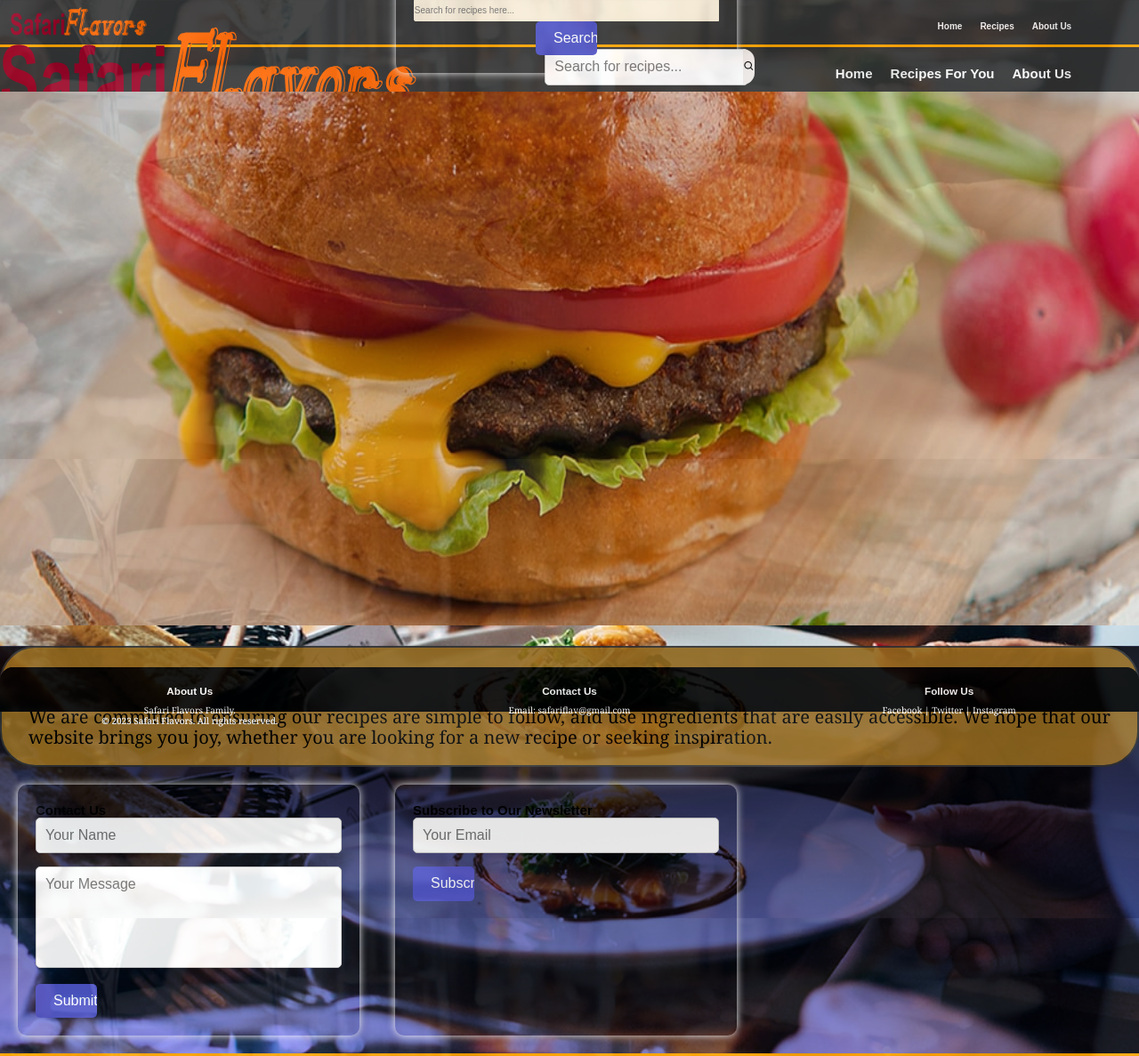
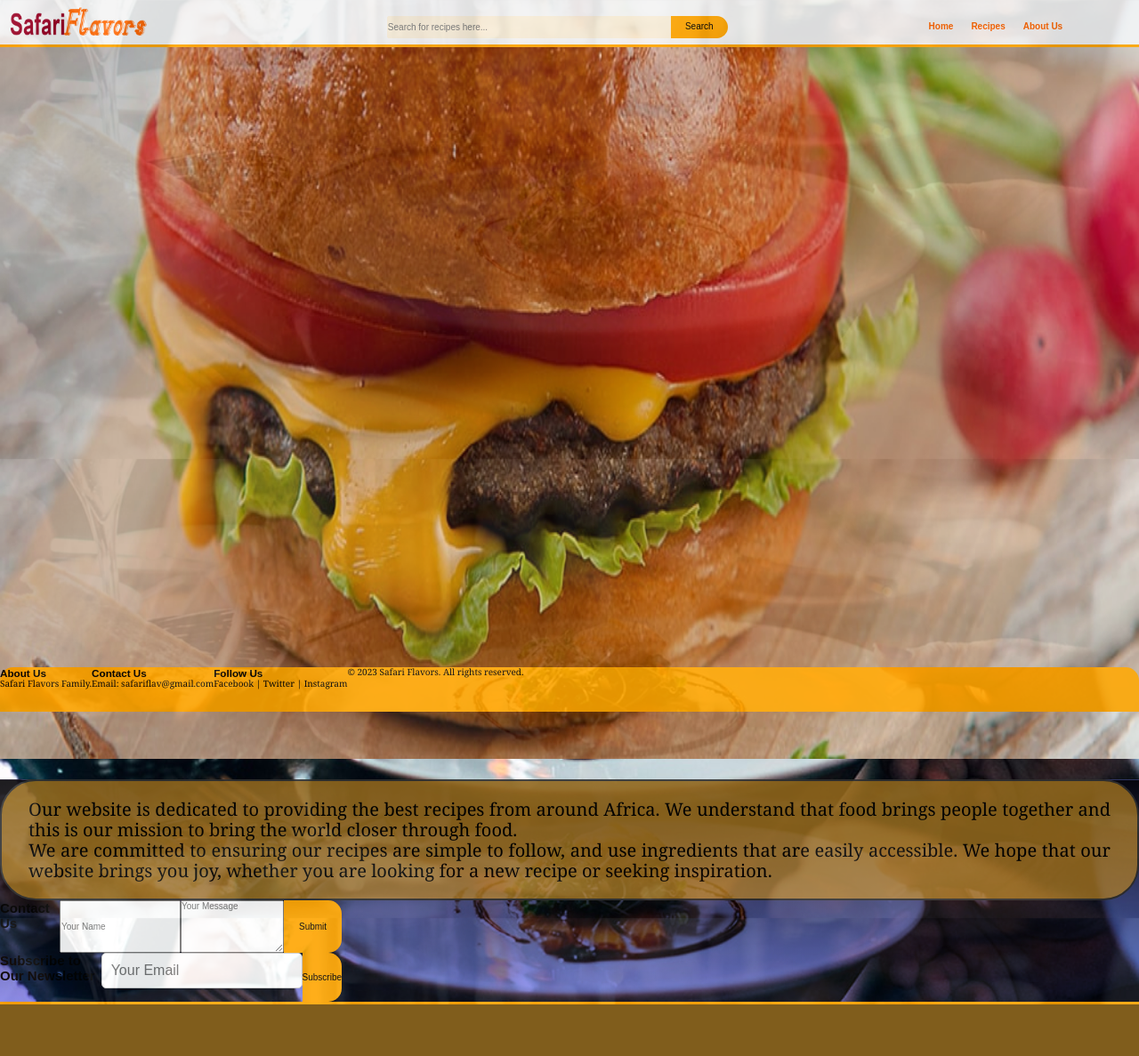
Before and after one commit to Rayidahub/SAFARIFLAVORS, a Flask app: page /about/ in a window 1280 px wide. Shown: the whole page at 89% size. After the commit the page ends 1129 px from the top, so only its background shows below. Run offline with Flask 3, Linux system fonts and the light colour scheme.

Commit message:
transformed nav in main.css and cleaned about.css

```diff
--- a/SafariFlavors/static/css/about-style.css
+++ /dev/null
@@ -1,296 +0,0 @@
-body {
-    font-family: Arial, sans-serif;
-}
-body {
-    background-image: url('/SafariFlavors/static/1.jpg');
-    background-size: contain;
-    opacity: 0.9;
-    font-family: Arial, sans-serif;
-    margin: 0;
-    padding: 0;
-    background-color: #f4f4f4;
-}
-p{
-    font-family: Georgia, 'Times New Roman', Times, serif;
-    font-weight: 400;
-}
-
-#header {
-    display: flex;
-    justify-content: space-between;
-    align-items: center;
-    background-color: #333;
-    color: #fff;
-    padding: 12px 2px;
-    text-align: center;
-}
-
-.sflogo {
-    /* float: left;
-    margin: 0;
-    height: 20px; */
-    width: 200px;
-}
-
-.nav-list {
-    list-style-type: none;
-    padding: 0;
-    display: flex;
-    justify-content: center;
-    margin-top: 10px;
-}
-
-.nav-item img {
-    width: 50px;
-    height: 50px;
-}
-.nav-item {
-    margin: 0 10px;
-}
-
-.nav-item a {
-    color: #fff;
-    text-decoration: none;
-}
-
-.search-bar {
-    display: flex;
-    justify-content: center;
-    margin-top: 10px;
-    border-radius: 25px;
-}
-
-.search-input {
-    width: 200px;
-    padding: 10px 10px;
-    border-radius: 30px;
-    outline: none;
-    border: none;
-    border-radius: 50px 0px 0 50px ;
-    padding:10px 10px ;
-    border: none;
-}
-.search-btn1{
-    border-radius: 0 50px 50px 0;
-    margin-left: -6px;
-    height: 40px;
-    /* padding: 10px 10px; */
-    background-color: rgb(243, 238, 235);
-    border: none;
-}
-.search-btn{
-    border-radius: 0 50px 50px 0;
-    margin-left: -6px;
-    padding: 10px 10px;
-    background-color: rgb(243, 238, 235);
-    border: none;
-}
-.search-btn:hover{
-background-color: rgb(160, 163, 161);
-}
-i{
-    font-size: 13px;
-}
-#serve{
-    background-color: rgb(47, 47, 48);
-   border-radius: 30px;
-   padding: 2px;
-}
-
-.container {
-    justify-content: center;
-    align-items: center;
-
-}
-
-.cover-image {
-    width: 100%;
-    height: 600px;
-
-}
-.form-style{
-    position: relative;
-    margin-left: auto;
-    margin-right: auto;
-    box-shadow: 0, 0, 0.5 #fff ;
-}
-.main{
-
-    /* background: linear-gradient(to bottom, #1f1f1f, #31313100); */
-    background-image: linear-gradient(to bottom, #4e54c8, #8f94fb);
-    background-image: url('/static/1.jpg'), linear-gradient(to bottom, #07070f, #8f94fb);
-    background-size: cover;
-    background-position: center;
-    background-blend-mode: multiply; /* Adjust blend mode as needed */
-
-}
-.form{
-    display: flex;
-}
-.content {
-
-    display: block;
-    margin-top: 20px;
-    text-align: justify;
-    margin-left: auto;
-    margin-right: auto;
-    border:2px solid rgb(48, 48, 48);
-    padding: 20px 30px;
-    border-radius: 40px;
-    font-size: 20px;
-    background-color: rgba(206, 147, 38, 0.692);
-}
-/* styles.css */
-
-form {
-    display: block;
-    max-width: 400px;
-    margin: 10px;
-    /* background-color:  rgb(206, 147, 38); */
-    padding: 20px;
-    margin: 20px;
-    border-radius: 10px;
-    box-shadow: 0 0 10px white;
-}
-
-input[type="text"],
-textarea {
-    width: 100%;
-    padding: 10px;
-    margin-bottom: 15px;
-    border: 1px solid #ccc;
-    border-radius: 5px;
-    box-sizing: border-box;
-    font-size: 16px;
-}
-
-textarea {
-    resize: none;
-}
-
-input[type="submit"] {
-    padding: 10px 20px;
-    background-color: #4e54c8;
-    color: #fff;
-    border: none;
-    border-radius: 5px;
-    cursor: pointer;
-    font-size: 16px;
-}
-
-input[type="submit"]:hover {
-    background-color: rgb(30, 255, 0);
-}
-.input-email{
-    width: 100%;
-    padding: 10px;
-    margin-bottom: 15px;
-    border: 1px solid #ccc;
-    border-radius: 5px;
-    box-sizing: border-box;
-    font-size: 16px;
-}
-/*
-.contact-form {
-    display: flex;
-    flex-direction: column;
-    justify-content: center;
-    align-items: center;
-    width: auto;
-    margin-top: 20px;
-}
-.form{
-    display: flex;
-    flex-direction: column;
-    justify-content: center;
-    align-items: center;
-}
- .contact{
-    display: flex;
-    float: left;
-    flex-direction: row;
-    justify-content: center;
-    align-items: center;
-    background-color: rgb(247, 238, 160);
-    margin-top: 20px;
-    padding: 20px;
-}
-.contact-form input, .contact-form textarea {
-    margin-bottom: 10px;
-    padding: 10px 20px;
-    border: none;
-    border-radius: 30px;
-    width: 200px;
-}
-.submit-btn{
-    font-weight: 800;
-}
-.submit-btn:hover{
-    background-color: rgb(230, 159, 27);
-    color: rgb(6, 5, 10);
-}
-.newsletter-section {
-    display: flex;
-    flex-direction: column;
-    align-items: center;
-    width: 100%;
-    margin-top: 20px;
-    background-color: #5e270359;
-    padding: 30px;
-}
-
-.newsletter-section input {
-    margin-bottom: 10px;
-    padding: 10px 20px;
-    border: none;
-    border-radius: 30px;
-} */
-.subscribe-btn{
-    background-color: rgb(224, 5, 5);
-    color: #dfd1d1;
-    font-weight: 800;
-}
-.subscribe-btn:hover{
-    background-color: rgb(240, 239, 236);
-    cursor: pointer;
-    color: rgb(214, 66, 7);
-
-}
-.footer-grid {
-    background-color: #000000;
-    color: #fff;
-    display: grid;
-    grid-template-columns: 1fr 1fr 1fr;
-    padding: 20px 0;
-    text-align: center;
-}
-
-.footer-title {
-    margin-bottom: 10px;
-}
-
-.footer-about,
-.footer-contact,
-.footer-follow {
-    grid-column: span 1;
-}
-
-.footer-text {
-    grid-column: 1 / span 3;
-    text-align: center;
-
-}
-
-footer{
-    left: 0;
-    bottom: 0;
-    width: 100%;
-    text-align: center;
-    background-color: #f5f5dc;
-    min-height: auto;
-}
-footer>p{
-    position: relative;
-    text-align: center;
-    margin: auto;
-}
--- /dev/null
+++ b/SafariFlavors/static/css/about.css
@@ -0,0 +1,93 @@
+body {
+    font-family: Arial, sans-serif;
+}
+body {
+    background-image: url('/SafariFlavors/static/1.jpg');
+    background-size: contain;
+    opacity: 0.9;
+    font-family: Arial, sans-serif;
+    margin: 0;
+    padding: 0;
+    background-color: #f4f4f4;
+}
+p{
+    font-family: Georgia, 'Times New Roman', Times, serif;
+    font-weight: 400;
+}
+
+.sflogo {
+    width: 200px;
+}
+
+i{
+    font-size: 13px;
+}
+#serve{
+    background-color: rgb(47, 47, 48);
+   border-radius: 30px;
+   padding: 2px;
+}
+
+.container {
+    justify-content: center;
+    align-items: center;
+
+}
+
+.cover-image {
+    width: 100%;
+    height: 100vh;
+
+}
+.form-style{
+    position: relative;
+    margin-left: auto;
+    margin-right: auto;
+    box-shadow: 0, 0, 0.5 #fff ;
+}
+.main{
+
+    /* background: linear-gradient(to bottom, #1f1f1f, #31313100); */
+    background-image: linear-gradient(to bottom, #4e54c8, #8f94fb);
+    background-image: url('/static/1.jpg'), linear-gradient(to bottom, #07070f, #8f94fb);
+    background-size: cover;
+    background-position: center;
+    background-blend-mode: multiply; /* Adjust blend mode as needed */
+
+}
+
+.content {
+
+    display: block;
+    margin-top: 20px;
+    text-align: justify;
+    margin-left: auto;
+    margin-right: auto;
+    border:2px solid rgb(48, 48, 48);
+    padding: 20px 30px;
+    border-radius: 40px;
+    font-size: 20px;
+    background-color: rgba(206, 147, 38, 0.692);
+}
+
+.input-email{
+    width: 100%;
+    padding: 10px;
+    margin-bottom: 15px;
+    border: 1px solid #ccc;
+    border-radius: 5px;
+    box-sizing: border-box;
+    font-size: 16px;
+}
+
+.subscribe-btn{
+    background-color: rgb(224, 5, 5);
+    color: #dfd1d1;
+    font-weight: 800;
+}
+.subscribe-btn:hover{
+    background-color: rgb(240, 239, 236);
+    cursor: pointer;
+    color: rgb(214, 66, 7);
+
+}
--- a/SafariFlavors/static/css/main.css
+++ b/SafariFlavors/static/css/main.css
@@ -15,8 +15,9 @@
 :root {
     --background-color-light: rgb(199, 190, 190);
     --color-orange: orange;
+    --button-hover: rgb(255, 140, 0);
     --nav-header-color: rgb(255, 102, 0);
-    --menu-btn-transition: 0.1s ease-out;
+    --btn-transition: 0.1s ease-out;
     --search-background-color: rgb(249, 238, 216);
     --outline: 1px solid black;
 }
@@ -86,6 +87,12 @@
     text-decoration: none;
 }
 
+.nav-item:hover {
+    transform: scale(1.1);
+    transform-origin: center;
+    transition: var(--btn-transition);
+}
+
 .nav-item ::before {
     content: '';
     position: absolute;
@@ -135,7 +142,17 @@
 
 input[type='submit'] {
     width: 20%;
+    border-top-right-radius: 15px;
+    border-bottom-right-radius: 15px;
     background-color: var(--color-orange);
+    border: none;
+}
+
+input[type='submit']:hover {
+    transform: scale(1.1);
+    transform-origin: center;
+    transition: var(--btn-transition);
+    background-color: var(--button-hover);
     border: none;
 }
 
--- a/SafariFlavors/templates/about.html
+++ b/SafariFlavors/templates/about.html
@@ -1,30 +1,11 @@
 {% extends 'main.html' %}
 {% block head %}
 <title> About Us | SF </title>
-<link rel="stylesheet" href="{{ url_for('static', filename='css/about-style.css') }}">
+<link rel="stylesheet" href="{{ url_for('static', filename='css/about.css') }}">
 <link rel="icon" href="img/core/foody.ico">
 {% endblock %}
 
 {% block body %}
-    <header id="header">
-         <!-- Safari Logo -->
-         <img src="{{ url_for('static', filename='logo1.png') }}" alt="Click me" class="logo">
-        <!-- Search bar -->
-        <div class="search-bar">
-            <input type="text" class="search-input" placeholder="Search for recipes...">
-            <button class="search-btn1" alt="Search"><i class='bx bx-search'></i></button>
-        </div>
-
-        <!-- Website navigation -->
-        <ul class="nav-list">
-            <li class="nav-item"><a href="/"><h2>Home</h2></a></li>
-            <li class="nav-item"><a href="/recipe/Nigeria"><h2>Recipes For You</h2></a></li>
-            <li class="nav-item"><a href="/about"><h2>About Us</h2></a></li>
-        </ul>
-    </header>
-
-
-
 <div class="container">
     <img src="{{ url_for('static', filename='3.jpg') }}" alt="Click me" class="cover-image">
     <div class="main">
@@ -58,20 +39,4 @@
 
 <hr>
 </div>
-<footer class="footer-grid">
-    <div class="footer-about">
-        <h3 class="footer-title">About Us</h3>
-        <p class="footer-text">Safari Flavors Family.</p>
-    </div>
-    <div class="footer-contact">
-        <h3 class="footer-title">Contact Us</h3>
-        <p class="footer-text">Email: safariflav@gmail.com</p>
-    </div>
-    <div class="footer-follow">
-        <h3 class="footer-title">Follow Us</h3>
-        <p class="footer-text">Facebook | Twitter | Instagram</p>
-    </div>
-    <div><p id="footer-copyright">&copy; <script>document.write(new Date().getFullYear());</script> Safari Flavors. All rights reserved.</p></div>
-</footer>
-</footer>
 {% endblock %}
```
